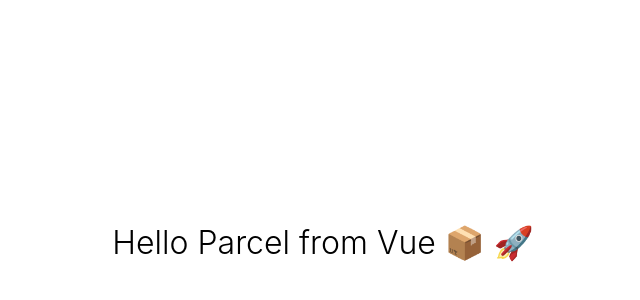
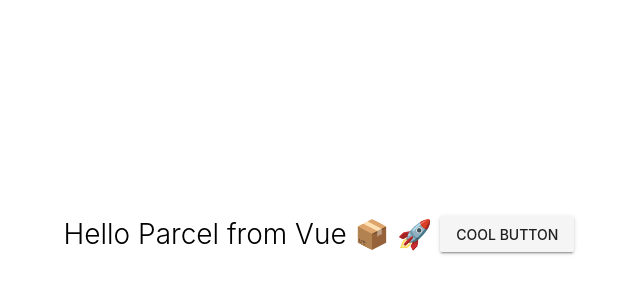
Before and after one commit to Paul-Kijtapart/smile, a Vue app: page / in a window 1280 px wide. Shown: the part 166-466 px from the top of the page, without its empty margins (317-957 px from the left). Built offline with nearby package versions, Linux system fonts and the light colour scheme.

Commit message:
Feat: Install Vuetify.

```diff
--- a/package.json
+++ b/package.json
@@ -13,7 +13,8 @@
     "@vue/component-compiler-utils": "^3.0.0",
     "parcel-bundler": "^1.12.3",
     "vue": "^2.6.10",
-    "vue-template-compiler": "^2.6.10"
+    "vue-template-compiler": "^2.6.10",
+    "vuetify": "^1.5.16"
   },
   "dependencies": {
     "vue-hot-reload-api": "^2.3.3"
--- a/src/App.vue
+++ b/src/App.vue
@@ -1,6 +1,7 @@
 <template lang="html">
   <div id="app">
     <h1>Hello Parcel from Vue 📦 🚀</h1>
+    <v-btn> Cool button </v-btn>
   </div>
 </template>
 
```
Also changed, not shown: src/main.js (+7 -1 lines), 1 other file (tests, documents, lock files or other folders).
